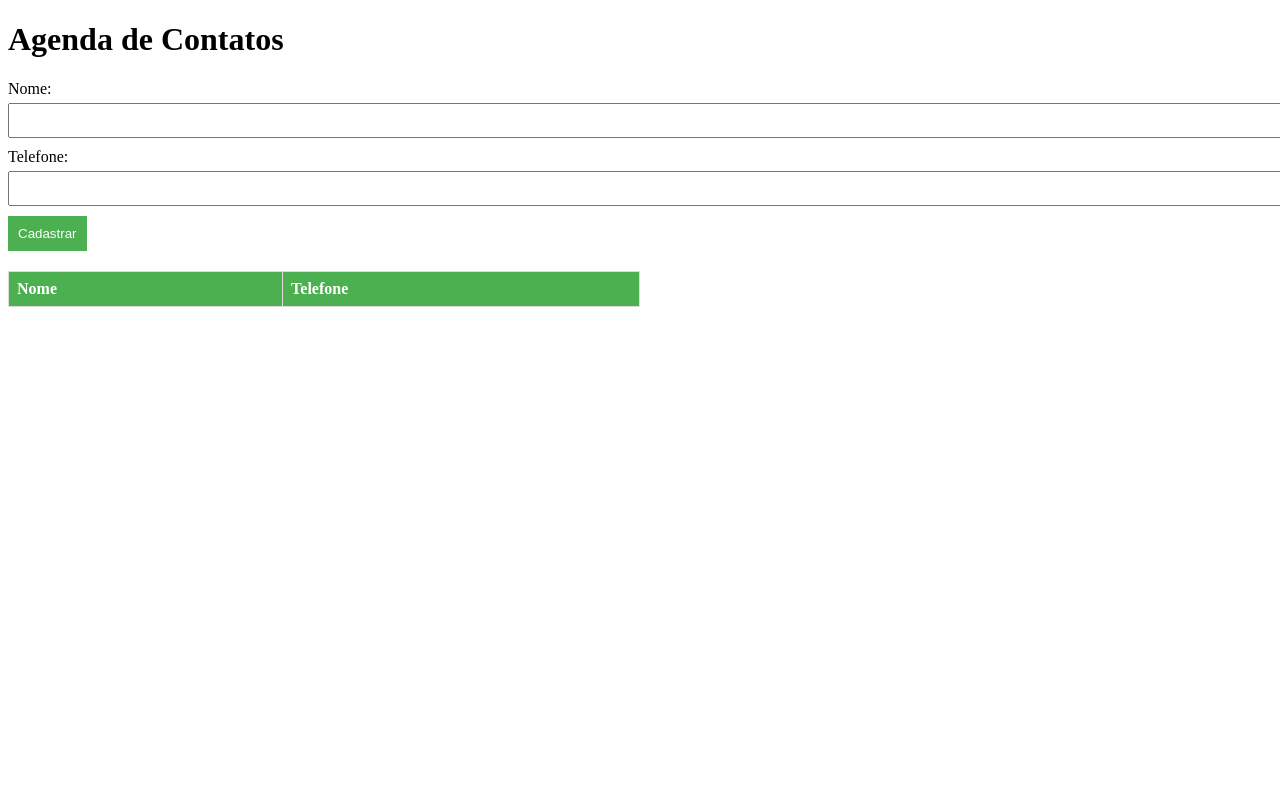
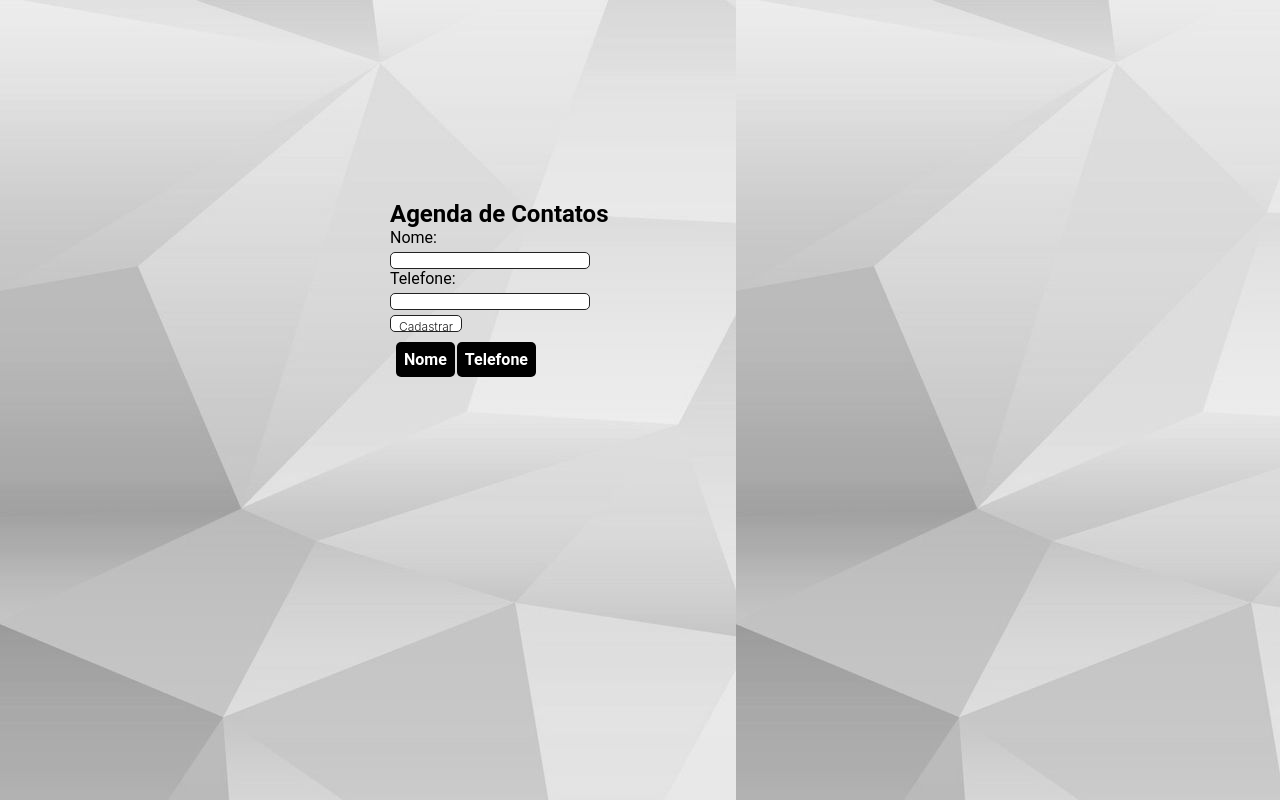
Before and after one commit to AlexandreRLti/agenda-de-contados, a plain HTML site: page agct/intex.html in a window 1280 px wide. Drawn offline with Linux system fonts and the light colour scheme.

Commit message:
finalização de projeto Agenda de Contatos

```diff
--- a/agct/intex.html
+++ b/agct/intex.html
@@ -3,27 +3,36 @@
 <head>
     <meta charset="UTF-8">
     <meta name="viewport" content="width=device-width, initial-scale=1.0">
+    <link rel="preconnect" href="https://fonts.googleapis.com">
+<link rel="preconnect" href="https://fonts.gstatic.com" crossorigin>
+<link href="https://fonts.googleapis.com/css2?family=Roboto+Condensed:ital,wght@0,100..900;1,100..900&display=swap" rel="stylesheet">
     <link rel="stylesheet" href="main.css">
+    <link rel="stylesheet" href="img/">
     <title>Agenda de Contatos</title>
 </head>
 <body>
-    <h1>Agenda de Contatos</h1>
 
+    <div class="cont">
+        <h2>Agenda de Contatos</h2>
     <form id="contactForm">
-        <label for="name">Nome:</label>
-        <input type="text" id="name" required>
+        <ul>
+            <li>
+                <label for="name">Nome:</label>
+                <input class="in" type="text" id="name" required>
+                <label for="phone">Telefone:</label>
+                <input class="it" type="tel" id="phone" required pattern="[0-9]{10}">
 
-        <label for="phone">Telefone:</label>
-        <input type="tel" id="phone" required pattern="[0-9]{10}">
-
-        <button type="button" onclick="addContact()">Cadastrar</button>
+            </li>
+        </ul>
+        <button class="button-23" type="button" onclick="addContact()">Cadastrar</button>
     </form>
 
     <table id="contactTable">
         <tr>
-            <th>Nome</th>
-            <th>Telefone</th>
+            <th>Nome </th>
+            <th> Telefone</th>
         </tr>
+       </div>
     </table>
     <script src="js/myscript.js"></script>
 </body>
--- a/agct/main.css
+++ b/agct/main.css
@@ -1,43 +1,94 @@
+* {
+    margin: 0;
+    padding: 0;
+    box-sizing: border-box;
+    font-family: 'Roboto', sans-serif;
+    outline: none;
+    list-style: none;
+}
+
+body {
+    background: url(img/transferir\ \(1\).jpg);
+}
+
+.cont {
+    display: list-item;
+    background-color: rgba(0, 0, 0, 0.0);
+    width: 500px;
+    border-radius: 10px;
+    margin: 200px auto 0;
+}
+
+.in, .it, .button-23, table {
+    margin-top: 5px;
+    border: 1px solid #222222;
+    border-radius: 5px;
+    width: 200px;
+    height: 17px;
+    padding-left: 4px;
+    display: list-item;
+}
+
+.button-23 {
+    background-color: #FFFFFF;
+    border: 1px solid #222222;
+    border-radius: 5px;
+    box-sizing: border-box;
+    color: #222222;
+    cursor: pointer;
+    display: inline-block;
+    font-family: Circular,-apple-system,BlinkMacSystemFont,Roboto,"Helvetica Neue",sans-serif;
+    font-size: 12px;
+    font-weight: 300;
+    line-height: 15px;
+    margin: 0;
+    margin-top: 5px;
+    outline: none;
+    padding: 3px 8px;
+    position: relative;
+    text-align: center;
+    text-decoration: none;
+    touch-action: manipulation;
+    transition: box-shadow .2s,-ms-transform .1s,-webkit-transform .1s,transform .1s;
+    user-select: none;
+    -webkit-user-select: none;
+    width: auto;
+}
+
+.button-23:focus-visible {
+    box-shadow: #222222 0 0 0 2px, rgba(255, 255, 255, 0.8) 0 0 0 4px;
+    transition: box-shadow .2s;
+}
+
+.button-23:active {
+    background-color: #F7F7F7;
+    border-color: #000000;
+    transform: scale(.96);
+}
+
+.button-23:disabled {
+    border-color: #DDDDDD;
+    color: #DDDDDD;
+    cursor: not-allowed;
+    opacity: 1;
+}
+
 table {
-    width: 50%;
-    margin-top: 20px;
-    border-collapse: collapse;
+    margin-top: 5px;
+    border: none;
+    border-radius: 5px;
+    width: 200px; /* Adicionando unidades de medida */
+    height: 17px; /* Adicionando unidades de medida */
 }
 
 th, td {
-    border: 1px solid #ddd;
+    border: none;
+    border-radius: 5px;
     padding: 8px;
     text-align: left;
 }
 
 th {
-    background-color: #4CAF50;
+    background-color: #000000;
     color: white;
 }
-
-form {
-    margin-top: 20px;
-}
-
-label {
-    display: block;
-    margin-bottom: 5px;
-}
-
-input {
-    width: 100%;
-    padding: 8px;
-    margin-bottom: 10px;
-}
-
-button {
-    padding: 10px;
-    background-color: #4CAF50;
-    color: white;
-    border: none;
-    cursor: pointer;
-}
-
-button:hover {
-    background-color: #45a049;
-}
```
Also changed, not shown: agct/img/transferir (1).jpg (added).
